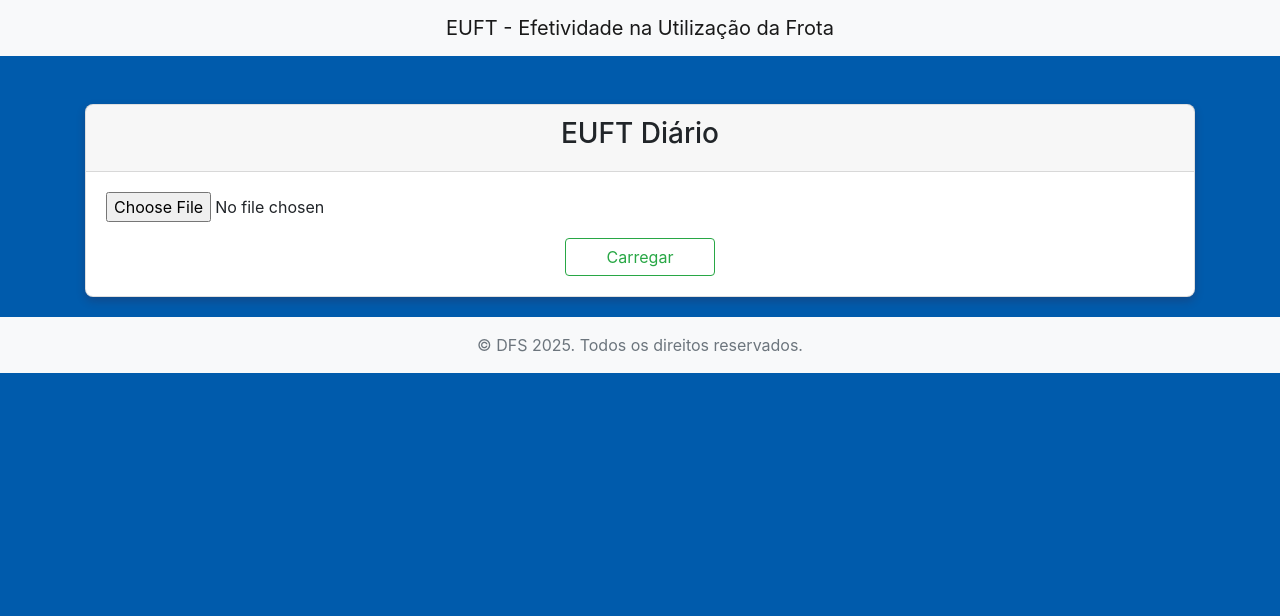
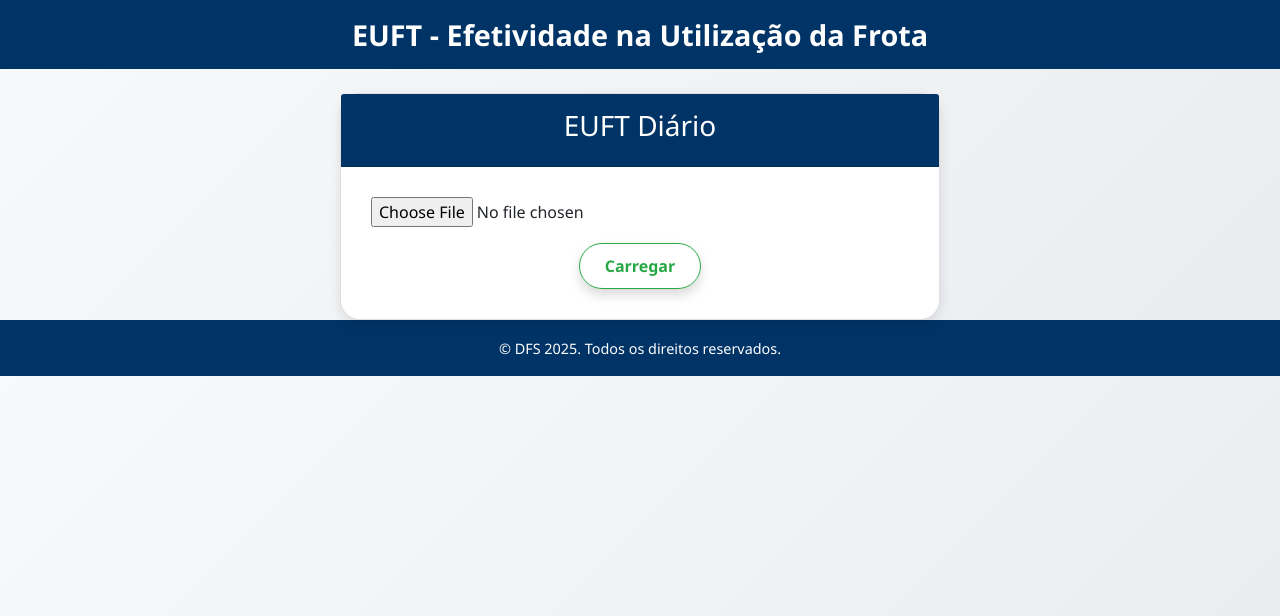
Before and after one commit to Dougas85/EUFT01, a Flask app: page / in a window 1280 px wide. Shown: the top 616 px of the page. Run offline with Flask 3, Linux system fonts and the light colour scheme; some libraries are stand-ins or nearby versions.

Commit message:
Update styles.css

```diff
--- a/static/styles.css
+++ b/static/styles.css
@@ -1,113 +1,193 @@
 body {
-    background-color: #005BAC; /* Azul dos Correios */
+    background: linear-gradient(135deg, #f8f9fa, #e9ecef); /* Gradiente suave */
+    font-family: 'Segoe UI', Tahoma, Geneva, Verdana, sans-serif;
+    color: #212529;
 }
 
-.central-card, .table-card {
-    transition: transform 0.3s ease-in-out, background-color 0.3s ease-in-out;
-    box-shadow: 0px 4px 10px rgba(90, 0, 0, 0.2); /* Pequena sombra para destacar */
-    border-radius: 8px; /* Bordas arredondadas */
-    margin-bottom: 20px; /* Espaçamento entre os cards */
+.navbar {
+    background-color: #003366 !important;
 }
 
-.central-card:hover, .table-card:hover {
-    transform: scale(1.05);
-    background-color: #F3D500; /* Amarelo dos Correios quando o mouse passa por cima */
-}
-
-.table-card {
-    text-align: center;
-    margin: 0 auto;
-    padding: 20px;
-}
-
-.btn-success {
-    background-color: #F3D500; /* Amarelo dos Correios */
-    border-color: #F3D500;
-}
-
-.btn-custom {
-    width: 150px;
-}
-
-.footer {
-    text-align: center;
-    padding: 10px;
-    background-color: #005BAC; /* Azul dos Correios */
-    color: #fff;
-}
-
-.table {
-    margin-top: 20px;
-    width: 100%;
-    max-width: 800px;
-    margin-left: auto;
-    margin-right: auto;
-}
-
-.table tbody tr:nth-child(even) {
-    background-color: #e9ecef;
-}
-
-.table tbody tr:hover {
-    background-color: #f1f1f1;
-}
-
-.table th, .table td {
-    text-align: center;
-    vertical-align: middle;
-}
-
-.table th {
+#euft-title {
     font-weight: bold;
-    text-align: left !important;
-}
-
-@keyframes fadeIn {
-    from { opacity: 0; transform: scale(1); }
-    to   { opacity: 1; transform: scale(2); }
-}
-
-@keyframes blinkEffect {
-    0%   { opacity: 0.3; }
-    25%  { opacity: 1; }
-    50%  { opacity: 0.3; }
-    75%  { opacity: 1; }
-    100% { opacity: 1; }
-}
-
-.fade-in {
-    opacity: 0;
-    animation: fadeIn 2s ease forwards;
-}
-
-.fade-blink {
-    animation: blinkEffect 3s ease forwards;
-    font-size: 4rem;
-    font-weight: bold;
-    color: #0d6efd;
+    font-size: 1.8rem;
+    color: #ffffff !important;
+    animation: fadeIn 2s ease-in-out;
     text-align: center;
 }
 
 .fade-in-slow {
     opacity: 0;
-    animation: fadeIn 2s ease-in forwards, blinkEffect 2s ease-in-out infinite;
-    font-size: 50px;
+    animation: fadeInSlow 2s forwards;
 }
 
-#euft-title {
-    font-size: 20px;
-    opacity: 0;
-    transition: opacity 2s, font-size 1s ease;
-}
-
-@keyframes blink-animation {
-    0% { opacity: 1; }
-    50% { opacity: 0; }
-    100% { opacity: 1; }
+@keyframes fadeInSlow {
+    to {
+        opacity: 1;
+    }
 }
 
 .blink {
-    animation: blink-animation 2s ease-in-out forwards;
+    animation: blink 1s step-start infinite;
+}
+
+@keyframes blink {
+    50% {
+        opacity: 0;
+    }
+}
+
+/* Cards com animação suave de entrada */
+.card.central-card,
+.table-card {
+    max-width: 600px;
+    margin: 0 auto;
+    border-radius: 20px;
+    box-shadow: 0 4px 12px rgba(0, 0, 0, 0.1);
+    animation: fadeInCard 0.8s ease-in-out;
+}
+
+@keyframes fadeInCard {
+    from {
+        opacity: 0;
+        transform: translateY(20px);
+    }
+    to {
+        opacity: 1;
+        transform: translateY(0);
+    }
+}
+
+.card-header {
+    background-color: #003366;
+    color: white;
+    border-radius: 20px 20px 0 0;
+    padding: 15px;
+}
+
+.card-header h5 {
+    transition: color 0.3s ease;
+}
+
+.card-header h5:hover {
+    color: #ffc107; /* Realça o título com cor dourada */
+}
+
+.card-body {
+    background-color: #ffffff;
+    padding: 30px;
+    border-radius: 0 0 20px 20px;
+}
+
+/* Botões com animação de elevação */
+.btn-custom {
+    border-radius: 30px;
+    padding: 10px 25px;
+    font-weight: bold;
+    transition: all 0.2s ease-in-out;
+    box-shadow: 0 6px 12px rgba(0, 0, 0, 0.15);
+    transform: translateY(0);
+}
+
+.btn-custom:hover {
+    transform: translateY(-4px);
+    box-shadow: 0 10px 20px rgba(0, 0, 0, 0.25);
+}
+
+.btn-custom:active {
+    transform: translateY(3px);
+    box-shadow: inset 0 3px 6px rgba(0, 0, 0, 0.4);
+}
+
+/* Estilo dos botões */
+.btn-outline-success {
+    border-color: #28a745;
+    color: #28a745;
+}
+
+.btn-outline-success:hover {
+    background-color: #28a745;
+    color: #fff;
+}
+
+.btn-outline-info {
+    border-color: #17a2b8;
+    color: #17a2b8;
+}
+
+.btn-outline-info:hover {
+    background-color: #17a2b8;
+    color: #fff;
+}
+
+.btn-outline-danger {
+    border-color: #dc3545;
+    color: #dc3545;
+}
+
+.btn-outline-danger:hover {
+    background-color: #dc3545;
+    color: #fff;
+}
+
+.btn-outline-warning {
+    border-color: #ffc107;
+    color: #ffc107;
+}
+
+.btn-outline-warning:hover {
+    background-color: #ffc107;
+    color: #212529;
+}
+
+/* Estilo de tabelas */
+.table-card {
+    border-radius: 20px;
+    overflow: hidden;
+    box-shadow: 0 4px 12px rgba(0, 0, 0, 0.1);
+}
+
+.responsive-table-container {
+    overflow-x: auto;
+}
+
+table {
+    width: 100%;
+    border-collapse: collapse;
+}
+
+table thead th {
+    background-color: #003366;
+    color: white;
+    text-align: center;
+}
+
+table tbody tr:hover {
+    background-color: #f1f1f1;
+}
+
+/* Rodapé */
+.footer {
+    background-color: #003366 !important;
+    color: white;
+    text-align: center;
+}
+
+.footer .text-muted {
+    color: #ffffff !important;
+    font-size: 0.9rem;
+}
+
+.mt-3, .mt-4, .mt-5 {
+    margin-top: 1.5rem !important;
+}
+
+.me-2 {
+    margin-right: 0.5rem !important;
+}
+
+.gap-2 {
+    gap: 0.5rem;
 }
 
 /* Responsividade */
@@ -119,7 +199,7 @@ body {
 
 @media (max-width: 768px) {
     .central-card, .table-card {
-        padding: 15px;
+        padding: 20px;
     }
 
     .table {
@@ -137,12 +217,8 @@ body {
 
 @media (max-width: 480px) {
     .central-card, .table-card {
-        padding: 10px;
-        width: 90%;
-    }
-
-    .table {
-        max-width: 100%;
+        padding: 15px;
+        width: 95%;
     }
 
     .fade-in-slow {
@@ -156,4 +232,14 @@ body {
     .btn-success {
         padding: 8px 15px;
     }
+
+    body {
+        font-size: 15px;
+    }
 }
+
+/* Permite rolagem horizontal em telas pequenas */
+.table-responsive {
+    overflow-x: auto;
+    width: 100%;
+}
```
